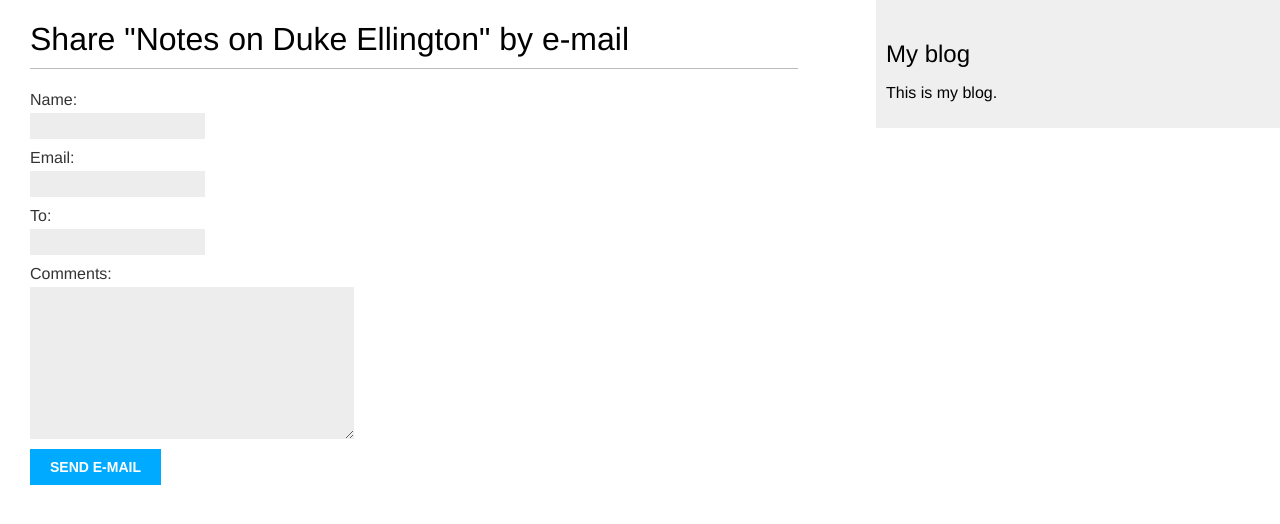
After one commit to pceinstein/blog, a Django app: page /blog/5/share in a window 1280 px wide. The commit adds this page. Shown: the top 524 px of the page. Run offline with Django 4.2, Linux system fonts and the light colour scheme; data comes from the database, SQL or seed files in the repository.

Commit message:
Compartilhamento de Postagens por email

```diff
--- /dev/null
+++ b/blog/forms.py
@@ -0,0 +1,10 @@
+from django import forms
+
+
+class EmailPostForm(forms.Form):
+    name = forms.CharField(max_length=25)
+    email = forms.EmailField()
+    to = forms.EmailField()
+    comments = forms.CharField(
+        required=False,
+        widget=forms.Textarea)
--- a/blog/templates/blog/post/detail.html
+++ b/blog/templates/blog/post/detail.html
@@ -8,4 +8,10 @@
         Published {{ post.publish }} by {{ post.author }}
     </p>
     {{ post.body|linebreaks }}
+
+    <p>
+        <a href="{% url 'blog:post_share' post.id %}">
+            Share this post
+        </a>
+    </p>
 {% endblock %}
--- /dev/null
+++ b/blog/templates/blog/post/share.html
@@ -0,0 +1,19 @@
+{% extends "blog/base.html" %}
+
+{% block title %}Share a post{% endblock %}
+
+{% block content %}
+    {% if sent %}
+        <h1>E-mail successfully sent</h1>
+        <p>
+            "{{ post.title }}" was successfully sent to {{ form.cleaned_data.to }}.
+        </p>
+    {% else %}
+        <h1>Share "{{ post.title }}" by e-mail</h1>
+        <form method="post">
+            {{ form.as_p }}
+            {% csrf_token %}
+            <input type="submit" value="Send e-mail">
+        </form>
+    {% endif %}
+{% endblock %}
--- a/blog/urls.py
+++ b/blog/urls.py
@@ -9,4 +9,6 @@ urlpatterns = [
     path('', views.PostListView.as_view(), name='post_list'),
     path('<int:year>/<int:month>/<int:day>/<slug:post>/',
             views.post_detail, name='post_detail'),
+    path('<int:post_id>/share',
+            views.post_share, name='post_share'),
 ]
--- a/blog/views.py
+++ b/blog/views.py
@@ -2,6 +2,9 @@ from django.shortcuts import render, get_object_or_404
 from .models import Post
 from django.core.paginator import Paginator, EmptyPage, PageNotAnInteger
 from django.views.generic import ListView
+from .forms import EmailPostForm
+from django.core.mail import send_mail
+import os
 
 # Create your views here.
 
@@ -45,3 +48,35 @@ def post_detail(request, year, month, day, post):
     return render(request,
         'blog/post/detail.html',
         {'post':post})
+
+
+# compartilhamento de postagens com e-mail
+def post_share(request, post_id):
+    # obtém a postagem com base no id
+    post = get_object_or_404(Post, id=post_id, status='published')
+    sent = False
+
+    if request.method == 'POST':
+        # formulário foi submetido
+        form = EmailPostForm(request.POST)
+        if form.is_valid():
+            # campos do formulário passaram pela validação
+            cd = form.cleaned_data
+            # ... envia o e-mail
+            post_url = request.build_absolute_uri(
+                post.get_absolute_url())
+            subject = f"{cd['name']} recommends you read "\
+                    f"{post.title}"
+            message = f"Read {post.title} at {post_url}\n\n"\
+                    f"{cd['name']}\'s comments: {cd['comments']}"
+            send_mail(subject, message, os.environ['gmail_account'], [cd['to']])
+
+            sent = True
+
+    else:   # method = GET
+        form = EmailPostForm()
+
+    return render(request, 'blog/post/share.html',
+            {'post': post,
+            'form': form,
+            'sent': sent})
```
Also changed, not shown: mysite/settings.py (+14 -0 lines).
